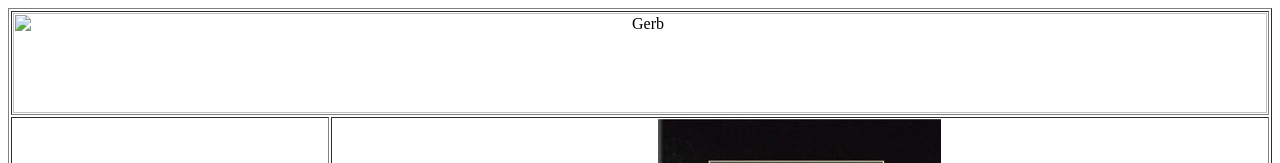
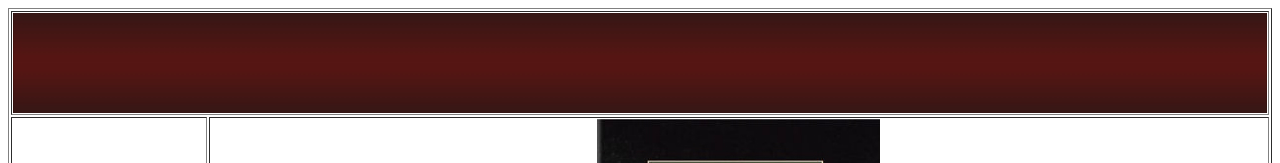
Before and after one commit to Andrianochka/site_knigi, a plain HTML site: page ostin.html in a window 1280 px wide. Shown: the top 163 px of the page. Drawn offline with Linux system fonts and the light colour scheme.

Commit message:
ispravila nazvy kartinki
ispravila nazvy kartinki

```diff
--- a/ostin.html
+++ b/ostin.html
@@ -7,7 +7,7 @@
   <table border = '1' width = '100%' cellpaddind='0' celspacing = '0'>
     <tr>
       <td colspan = '2'>
-        <center><img src = "kartinki/shapkajpg" width = "100%" height = "100"  alt = "Gerb"></center>
+     <center><img src = "kartinki/shapka.jpg" width = "100%" height = "100"  alt = "Gerb"></center>
       </td>
     </tr>
     <tr>
```
